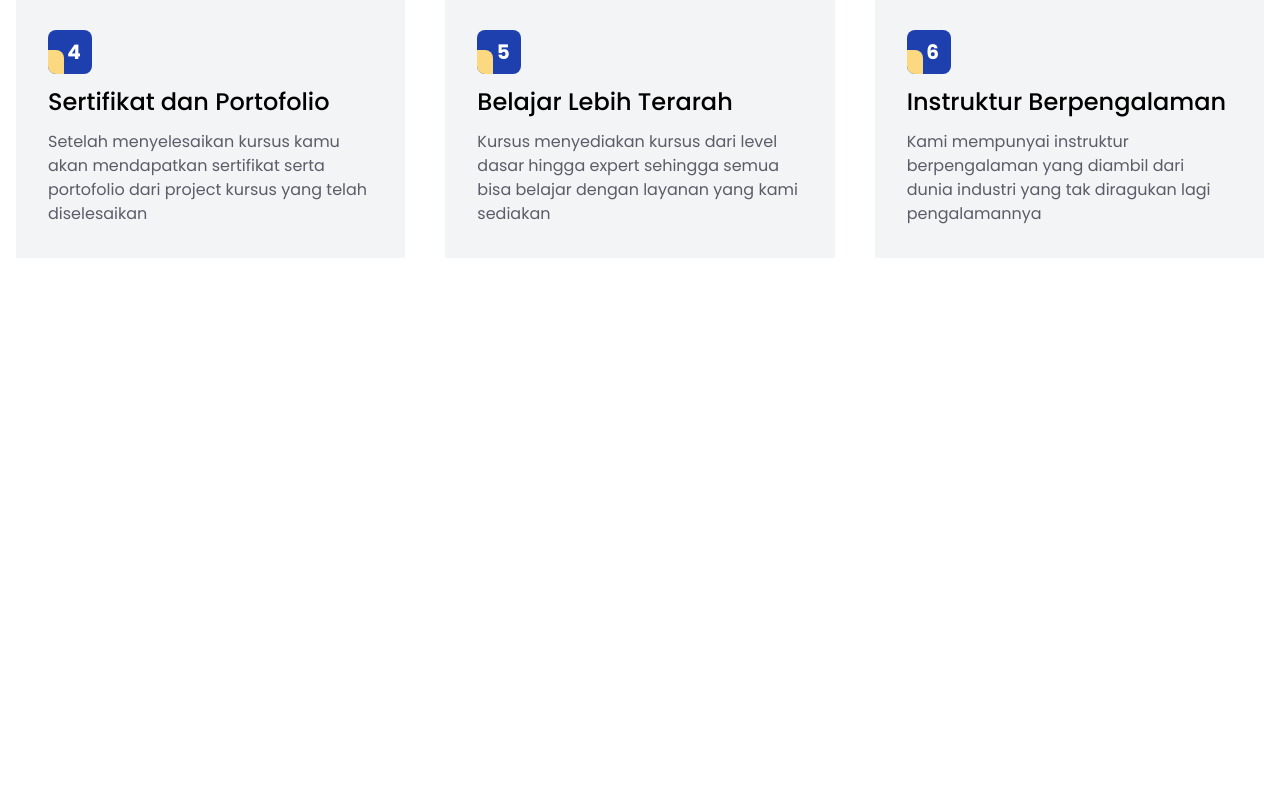
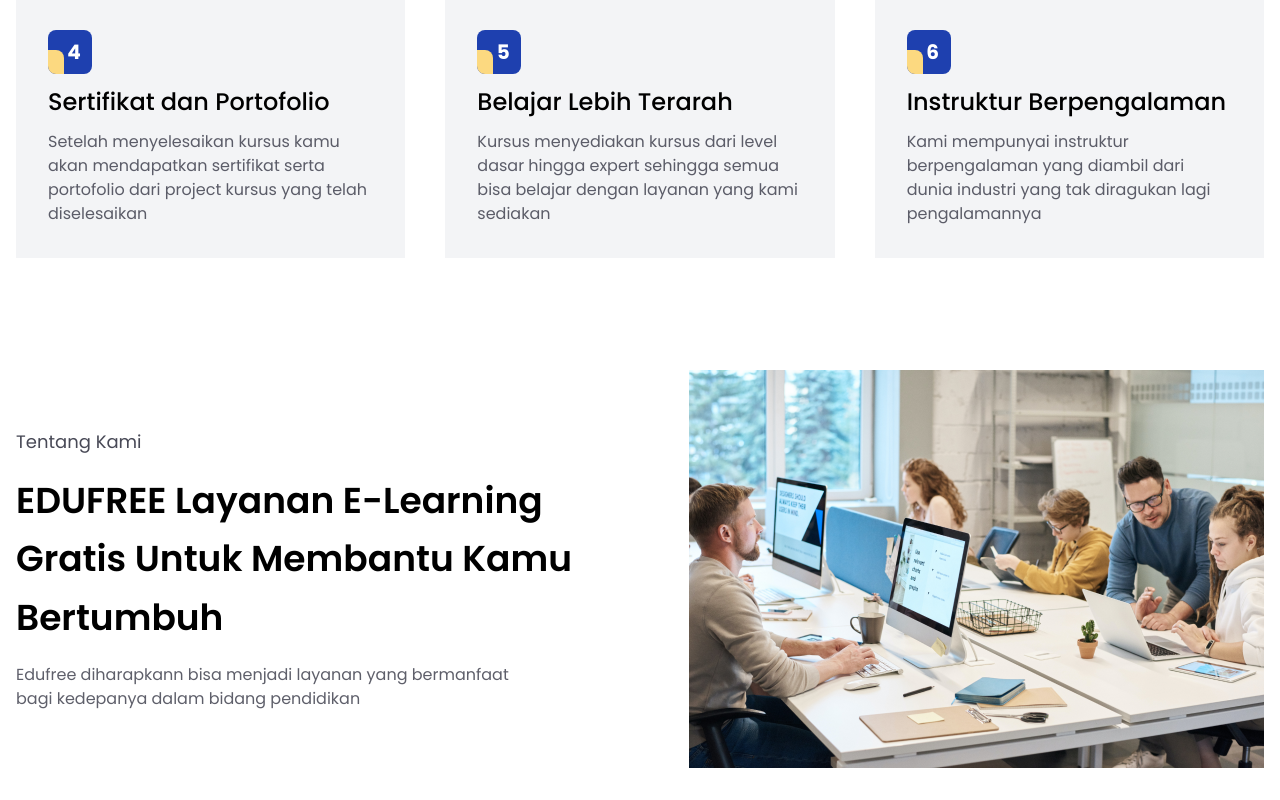
Before and after one commit to IndraSaputraIdrus/edufree-page, a React (Vite) app: page / in a window 1280 px wide. Shown: the part 1369-2169 px from the top of the page. Before the commit the page ends 1691 px from the top, so only its background shows below. Built offline with nearby package versions, Linux system fonts and the light colour scheme.

Commit message:
aboutUs section

```diff
--- a/src/App.jsx
+++ b/src/App.jsx
@@ -1,3 +1,4 @@
+import AboutUs from "./components/AboutUs";
 import Benefits from "./components/Benefits";
 import Hero from "./components/Hero";
 import Navbar from "./components/Navbar";
@@ -10,6 +11,7 @@ function App() {
       <Hero />
       <Statistics />
       <Benefits />
+      <AboutUs />
     </>
   );
 }
--- /dev/null
+++ b/src/components/AboutUs.jsx
@@ -0,0 +1,35 @@
+import Container from "./Container";
+import AboutUsImage from "../assets/AboutUs.png";
+import clsx from "clsx";
+
+const AboutUs = () => {
+  return (
+    <section id="aboutUs">
+      <Container>
+        <div className={clsx("pt-20 pb-8", "flex")}>
+          <div
+            className={clsx(
+              "space-y-4",
+              "flex flex-col justify-center",
+              "mr-10"
+            )}
+          >
+            <span className="text-lg text-primary-2/85">Tentang Kami</span>
+            <h3 className="text-4xl font-semibold leading-relaxed">
+              EDUFREE Layanan E-Learning Gratis Untuk Membantu Kamu Bertumbuh
+            </h3>
+            <p className="text-base max-w-lg text-primary-2/75">
+              Edufree diharapkann bisa menjadi layanan yang bermanfaat bagi
+              kedepanya dalam bidang pendidikan
+            </p>
+          </div>
+          <div className="flex-none">
+            <img src={AboutUsImage} alt="aboutUs" />
+          </div>
+        </div>
+      </Container>
+    </section>
+  );
+};
+
+export default AboutUs;
--- a/src/components/Benefits.jsx
+++ b/src/components/Benefits.jsx
@@ -42,9 +42,9 @@ const listBenefit = [
 
 const Benefits = () => {
   return (
-    <section>
+    <section id="benefits">
       <Container>
-        <div className={clsx("pt-28 pb-16")}>
+        <div className={clsx("pt-28 pb-8")}>
           <h2 className="font-semibold text-4xl text-center max-w-2xl mx-auto">
             Keuntungan Bergabung Dengan E-Learning EDUFREE
           </h2>
--- a/src/components/Hero.jsx
+++ b/src/components/Hero.jsx
@@ -4,7 +4,7 @@ import Container from "./Container";
 
 const Hero = () => {
   return (
-    <section className="mt-20 bg-primary text-white">
+    <section id="home" className="mt-20 bg-primary text-white">
       <Container>
         <div className={clsx("py-[104px]", "flex items-center")}>
           <div className={clsx("w-2/3 pr-10", "flex flex-col space-y-8")}>
--- a/src/components/Navbar.jsx
+++ b/src/components/Navbar.jsx
@@ -2,11 +2,11 @@ import clsx from "clsx";
 import Container from "./Container";
 
 const navLinks = [
-  { id: 1, text: "home" },
-  { id: 2, text: "tentang kami" },
-  { id: 3, text: "kursus" },
-  { id: 4, text: "faq" },
-  { id: 5, text: "blog" },
+  { id: 1, text: "home", link: "#home" },
+  { id: 2, text: "tentang kami", link: "#aboutUs" },
+  { id: 3, text: "kursus", link: "#" },
+  { id: 4, text: "faq", link: "#" },
+  { id: 5, text: "blog", link: "#" },
 ];
 
 const Navbar = () => {
@@ -25,7 +25,7 @@ const Navbar = () => {
                     "hover:opacity-75",
                     item.text === "home" && "font-bold"
                   )}
-                  href="#"
+                  href={item.link}
                 >
                   {item.text}
                 </a>
--- a/src/components/Statistics.jsx
+++ b/src/components/Statistics.jsx
@@ -21,7 +21,7 @@ const statistics = [
 
 const Statistics = () => {
   return (
-    <section className="bg-gray-300">
+    <section id="statistics" className="bg-gray-300">
       <Container>
         <div className="py-20 text-primary-2">
           <div className="flex items-end justify-between">
```
Also changed, not shown: src/assets/AboutUs.png (added).
